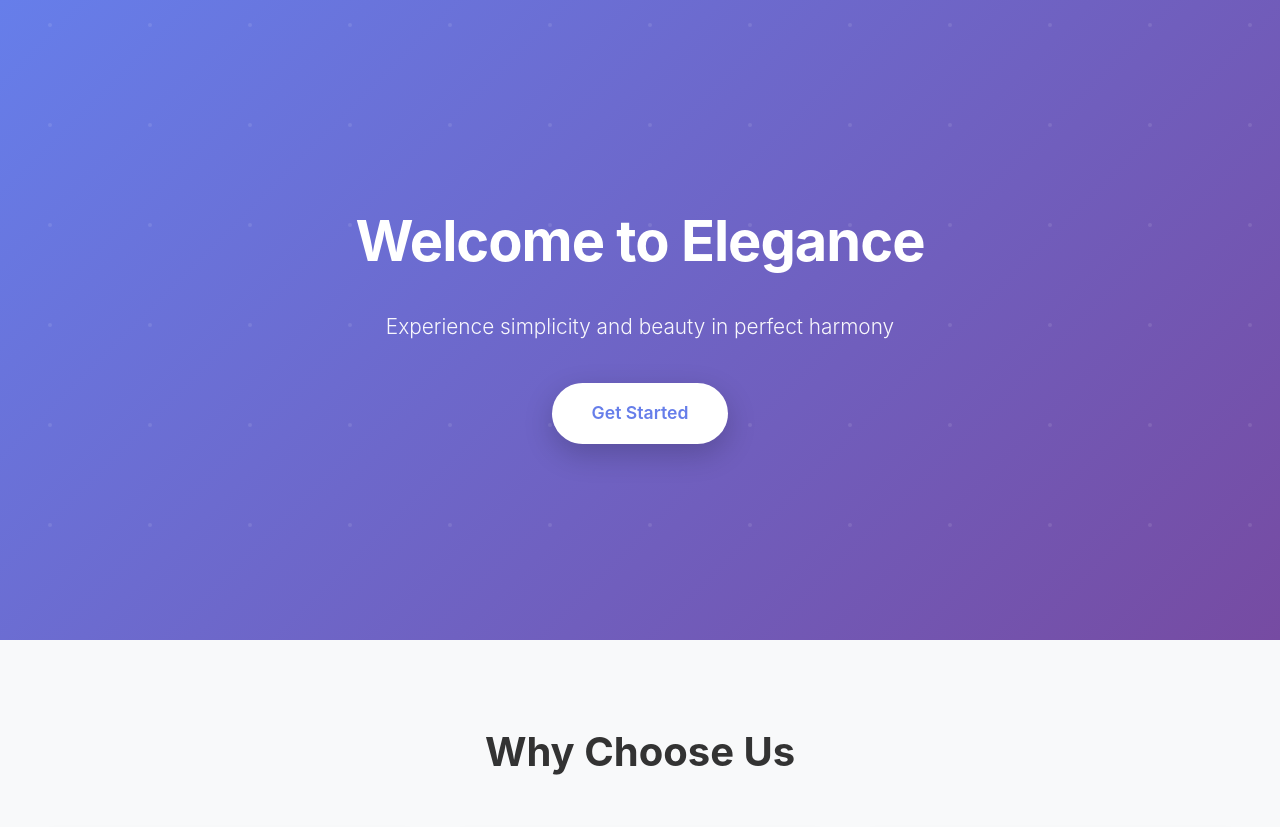
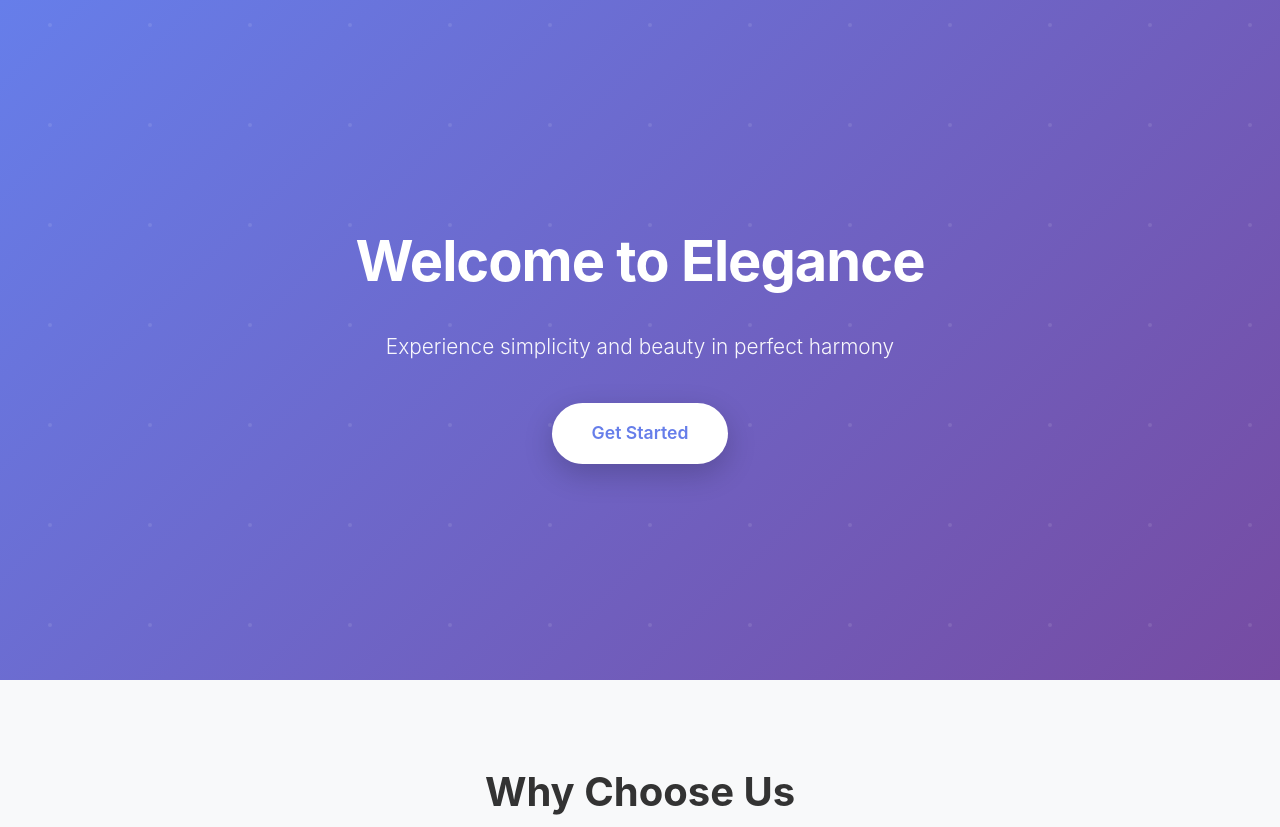
Before and after one commit to buzybee83/cwc, a plain HTML site: page index.html in a window 1280 px wide. Shown: the top 827 px of the page. Drawn offline with nearby package versions, Linux system fonts and the light colour scheme.

Commit message:
Update index.html

```diff
--- a/index.html
+++ b/index.html
@@ -21,7 +21,7 @@
 
 	        /* Hero Section */
 	        .hero {
-	            min-height: 80vh;
+	            min-height: 85vh;
 	            display: flex;
 	            align-items: center;
 	            justify-content: center;
```
